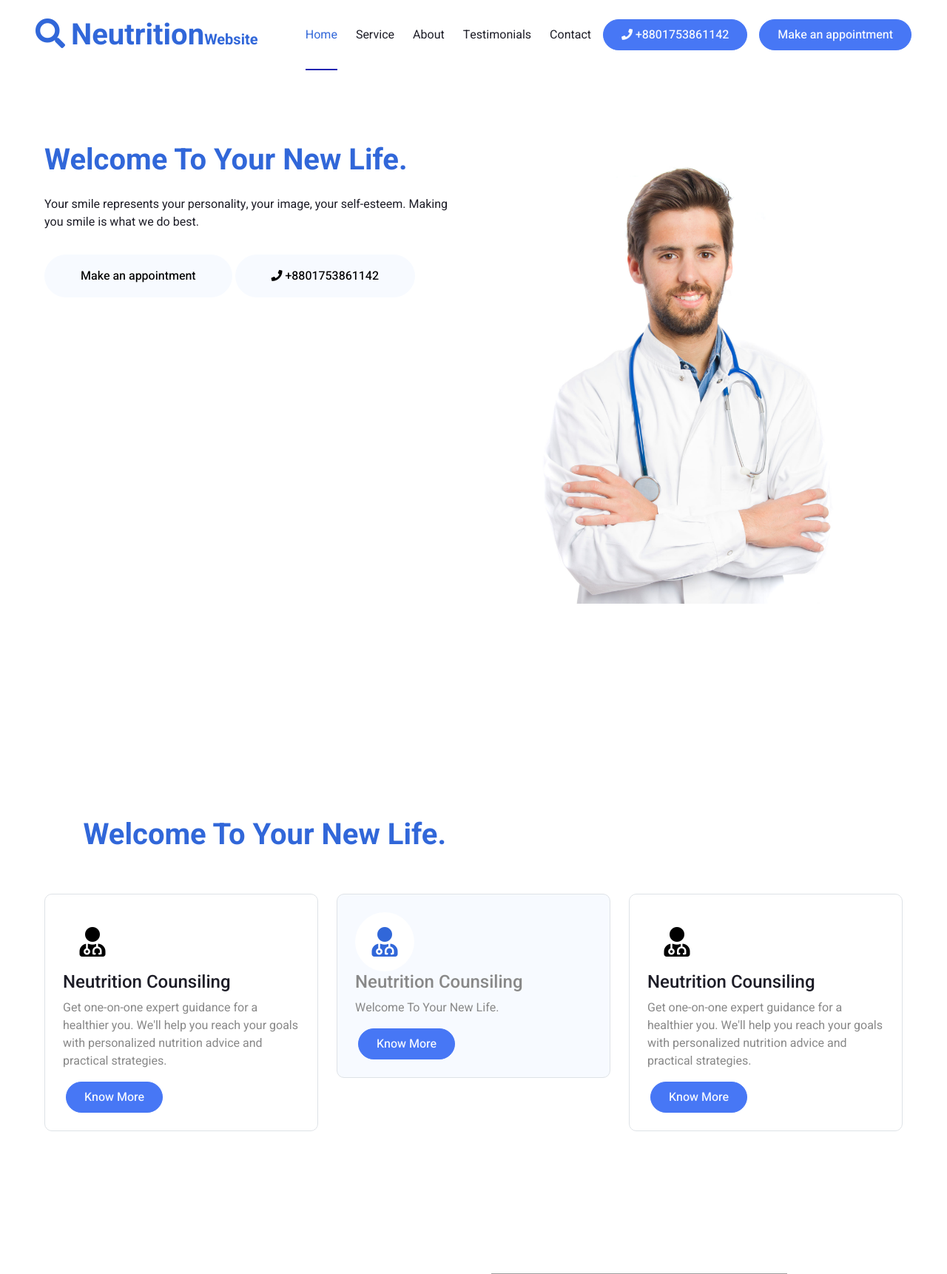
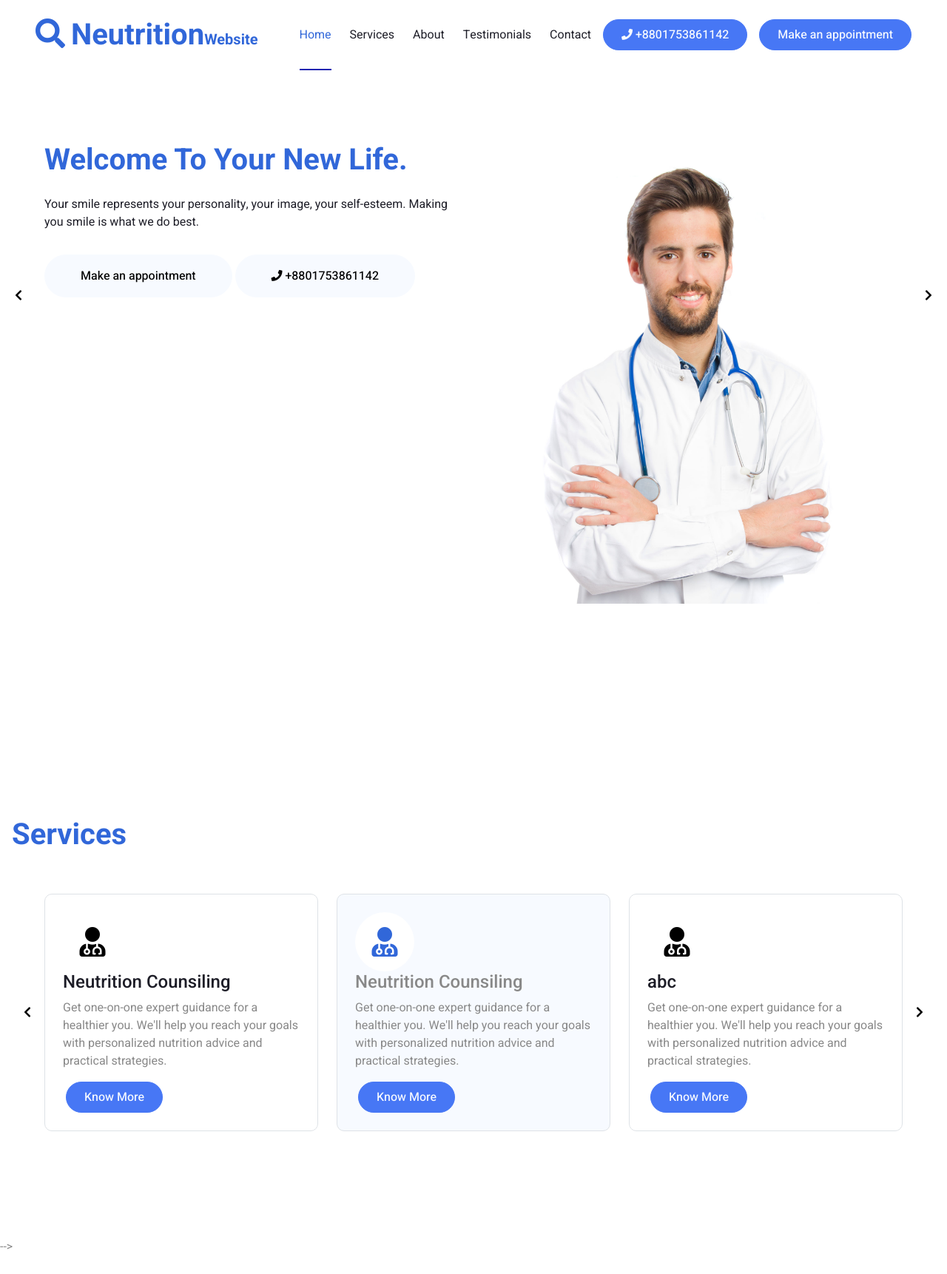
Before and after one commit to Tajakka27/neutrition, a Django app: page / in a window 1280 px wide. Shown: the top 1722 px of the page at 74% size. Run offline with Django 5.2, Linux system fonts and the light colour scheme; data comes from the database, SQL or seed files in the repository; some libraries are stand-ins or nearby versions; grey boxes are pictures that could not be loaded.

Commit message:
linking done and also carousel bug fixed
linking done and also carousel bug fixed

yet to fix bugs:

--- sticky button
--- length of each card set
----hover effect
----phone numbers did not appear in the extra pages

```diff
--- a/nutrition_web/static/js/main.js
+++ b/nutrition_web/static/js/main.js
@@ -68,8 +68,12 @@
     });
 
 
+
     // Testimonials carousel
-    $(".testimonial-carousel").owlCarousel({
+    // Testimonials carousel
+    $(".testimonial-carousel").each(function(index) {
+        var $testimonialCarousel = $(this);
+        $testimonialCarousel.owlCarousel({
           autoplay: true,
           smartSpeed: 1000,
           margin: 25,
@@ -77,19 +81,21 @@
           loop: true,
           center: true,
           responsive: {
-            0:{
-                items:1
-            },
-            576:{
-                items:1
-            },
-            768:{
-                items:2
-            },
-            992:{
-                items:3
+            0: { items: 1 },
+            576: { items: 1 },
+            768: { items: 2 },
+            992: { items: 3 }
           }
-        }
+        });
+
+        // Content change buttons
+        $testimonialCarousel.parent().find(".owl-prev").click(function () {
+          $testimonialCarousel.trigger("prev.owl.carousel");
+        });
+
+        $testimonialCarousel.parent().find(".owl-next").click(function () {
+          $testimonialCarousel.trigger("next.owl.carousel");
+        });
     });
 
 
--- a/nutrition_web/templates/base.html
+++ b/nutrition_web/templates/base.html
@@ -59,10 +59,10 @@
                 <div class="collapse navbar-collapse" id="navbarCollapse">
                     <div class="navbar-nav ms-auto py-0">
                         <a href="index.html" class="nav-item nav-link active">Home</a>
-                        <a href="service.html" class="nav-item nav-link">Service</a>
-                        <a href="about.html" class="nav-item nav-link">About</a>
+                        <a href="#services" class="nav-item nav-link" >Services</a>
+                        <a href="#about" class="nav-item nav-link">About</a>
                         <!-- <a href="project.html" class="nav-item nav-link">Project</a> -->
-                        <a href="testimonial.html" class="nav-item nav-link">Testimonials</a>
+                        <a href="#testimonial" class="nav-item nav-link">Testimonials</a>
                         <!-- <div class="nav-item dropdown">
                             <a href="#" class="nav-link dropdown-toggle" data-bs-toggle="dropdown">Pages</a>
                             <div class="dropdown-menu m-0">
@@ -71,13 +71,13 @@
                                 <a href="404.html" class="dropdown-item">404 Page</a>
                             </div>
                         </div> -->
-                        <a href="/appointment" class="nav-item nav-link">Contact</a>
+                        <a href="#contact" class="nav-item nav-link">Contact</a>
                     </div>
                     <!-- <butaton type="button" class="btn text-secondary ms-3" data-bs-toggle="modal" data-bs-target="#searchModal"><i class="fa fa-search"></i></butaton> -->
                     <a href="https://htmlcodex.com/startup-company-website-template"
                         class="btn btn-secondary text-light rounded-pill py-2 px-4 ms-3"><i class="fa fa-phone"
                             style="font-size:15px"></i> {{ personal_info.phone}}</a>
-                    <a href="https://htmlcodex.com/startup-company-website-template"
+                    <a href="/appointment"
                         class="btn btn-secondary text-light rounded-pill py-2 px-4 ms-3">Make an appointment</a>
                 </div>
             </nav>
@@ -109,11 +109,12 @@
                             </div>
                         </div>
                         <div class="col-md-6 col-lg-6">
-                            <h5 class="text-white mb-4">Popular Links</h5>
-                            <a class="btn btn-link" href="">About Us</a>
-                            <a class="btn btn-link" href="">Sevices</a>
-                            <a class="btn btn-link" href="">Testimonials</a>
-                            <a class="btn btn-link" href="/appointment">Contact Us</a>
+                            <h5 class="text-white mb-4">Links</h5>
+                            <a class="btn btn-link" href="#services">services</a>
+                            <a class="btn btn-link" href="#about">About Us</a>
+                            <a class="btn btn-link" href="#testimonial">Testimonials</a>
+                            <a class="btn btn-link" href="#contact">Contact Us</a>
+                            <a class="btn btn-link" href="/appointment">Make an appointment</a>
                             <!-- <a class="btn btn-link" href="">Career</a> -->
                         </div>
                     </div>
--- a/nutrition_web/templates/home.html
+++ b/nutrition_web/templates/home.html
@@ -10,7 +10,7 @@
       <div class="col-lg-6 text-center text-lg-start">
         <h1 class="text-primary mb-4 animated zoomIn">{{ personal_info.motto }}</h1>
         <p class="text-dark pb-3 animated zoomIn">{{ personal_info.short_description }}</p>
-        <a href="" class="btn btn-light py-sm-3 px-sm-5 rounded-pill animated slideInRight ">Make an
+        <a href="/appointment" class="btn btn-light py-sm-3 px-sm-5 rounded-pill animated slideInRight ">Make an
           appointment</a>
         <a href="" class="btn btn-light py-sm-3 px-sm-5 rounded-pill me-3 animated slideInLeft"><i class="fa fa-phone"
             style="font-size:15px"></i> {{ personal_info.phone}}</a>
@@ -25,13 +25,74 @@
 
 
 <!--hero ened -->
+<!-- Testimonial Start -->
+<div id="testimonial" class="container-fluid bg-primary testimonial py-5 my-5 wow fadeInUp" data-wow-delay="0.1s">
+  <h1 class="position-relative text-primary ps-1">Services</h1>
+  <div class="container-fluid py-5 px-lg-5 position-relative">
+    <div id="testimonial-carousel" class="owl-carousel testimonial-carousel">
+      <div class="testimonial-item bg-transparent border rounded  p-4">
+        <div
+          style="width: 80px; height: 80px; border-radius: 50%; background-color: white; display: flex; justify-content: center; align-items: center;">
+          <i class="	fa fa-user-md" style="font-size: 40px; color:black"></i>
+        </div>
+        <h4>Neutrition Counsiling</h4>
+        <p>
+          Get one-on-one expert guidance for a healthier you. We'll help you reach your goals with
+          personalized nutrition advice and practical strategies.
+        </p>
+        <a href="https://htmlcodex.com/startup-company-website-template"
+          class="btn btn-secondary text-light rounded-pill py-2 px-4 ms-1 text-center">Know More</a>
+
+      </div>
+
+
+      <div class="testimonial-item bg-transparent border rounded  p-4">
+        <div
+          style="width: 80px; height: 80px; border-radius: 50%; background-color: white; display: flex; justify-content: center; align-items: center;">
+          <i class="	fa fa-user-md" style="font-size: 40px; color:black"></i>
+        </div>
+        <h4>abc</h4>
+        <p>
+          Get one-on-one expert guidance for a healthier you. We'll help you reach your goals with
+          personalized nutrition advice and practical strategies.
+        </p>
+        <a href="https://htmlcodex.com/startup-company-website-template"
+          class="btn btn-secondary text-light rounded-pill py-2 px-4 ms-1 text-center">Know More</a>
+
+      </div>
+
+      <div class="testimonial-item bg-transparent border rounded  p-4">
+        <div
+          style="width: 80px; height: 80px; border-radius: 50%; background-color: white; display: flex; justify-content: center; align-items: center;">
+          <i class="	fa fa-user-md" style="font-size: 40px; color:black"></i>
+        </div>
+        <h4>Neutrition Counsiling</h4>
+        <p>
+          Get one-on-one expert guidance for a healthier you. We'll help you reach your goals with
+          personalized nutrition advice and practical strategies.
+        </p>
+        <a href="https://htmlcodex.com/startup-company-website-template"
+          class="btn btn-secondary text-light rounded-pill py-2 px-4 ms-1 text-center">Know More</a>
+
+      </div>
+    </div>
+    <!-- Content change buttons -->
+    <button class="owl-prev"
+      style="position: absolute; top: 50%; left: 0; transform: translateY(-50%); width: 50px; padding: 20px 10px; height: 100px; background-color: transparent; border: none;"><i
+        class="fa fa-chevron-left"></i></button>
+    <button class="owl-next"
+      style="position: absolute; top: 50%; right: 0; transform: translateY(-50%); width: 50px; padding: 20px 10px; height: 100px; background-color: transparent; border: none;"><i
+        class="fa fa-chevron-right"></i></button>
+  </div>
+</div>
+<!-- Testimonial End -->
 
 
 
 
-<!-- Testimonial Start -->
-<div class="container-fluid testimonial py-5 my-5 wow fadeInUp" data-wow-delay="0.1s">
-  <h1 class="position-relative text-primary" style="padding-left: 8%;">{{ personal_info.motto }}</h1>
+<!-- Sevices Start -->
+<!-- <div id="services" class="container-fluid testimonial py-5 my-5 wow fadeInUp" data-wow-delay="0.1s">
+  <h1 class="position-relative text-primary" style="padding-left: 8%;">Sevices</h1>
   <div class="container-fluid py-5 px-lg-5">
     <div class="owl-carousel testimonial-carousel">
       <div class="testimonial-item bg-transparent border rounded  p-4">
@@ -41,7 +102,8 @@
         </div>
         <h4>Neutrition Counsiling</h4>
         <p>
-          {{ personal_info.motto }}
+          Get one-on-one expert guidance for a healthier you. We'll help you reach your goals with
+          personalized nutrition advice and practical strategies.
         </p>
         <a href="https://htmlcodex.com/startup-company-website-template"
           class="btn btn-secondary text-light rounded-pill py-2 px-4 ms-1 text-center">Know More</a>
@@ -89,14 +151,18 @@
           class="btn btn-secondary text-light rounded-pill py-2 px-4 ms-1 text-center">Know More</a>
 
       </div>
+
     </div>
+     <!-- Content change buttons -->
+     <button class="owl-prev" style="position: absolute; top: 50%; left: 0; transform: translateY(-50%); width: 50px; padding: 20px 10px; height: 100px; background-color: transparent; border: none;"><i class="fa fa-chevron-left"></i></button>
+     <button class="owl-next" style="position: absolute; top: 50%; right: 0; transform: translateY(-50%); width: 50px; padding: 20px 10px; height: 100px; background-color: transparent; border: none;"><i class="fa fa-chevron-right"></i></button>
   </div>
-</div>
-<!-- Testimonial End -->
+</div> -->
+
 
 
 <!-- About Start -->
-<div class="container-fluid py-5">
+<div class="container-fluid py-5" id="about">
   <div class="container-fluid px-lg-5">
     <div class="row g-5">
       <div class="col-lg-6 wow fadeInUp" data-wow-delay="0.1s">
@@ -124,7 +190,7 @@
         <div class="d-flex align-items-center mt-4">
           <a class="btn btn-light text-primary rounded-pill py-2 px-xl-5 ms-1" href="/about_us_more"
             style="border-color: #3167d9;">Read More</a>
-          <a class="btn btn-secondary text-light rounded-pill py-2 px-xl-5 ms-1" href="">Make an
+          <a class="btn btn-secondary text-light rounded-pill py-2 px-xl-5 ms-1" href="/appointment">Make an
             appointment</a>
           <!-- <a class="btn btn-outline-primary btn-square me-3" href=""><i class="fab fa-facebook-f"></i></a>
                             <a class="btn btn-outline-primary btn-square me-3" href=""><i class="fab fa-twitter"></i></a>
@@ -141,11 +207,12 @@
 <!-- About End -->
 
 
+
 <!-- Testimonial Start -->
-<div class="container-fluid bg-primary testimonial py-5 my-5 wow fadeInUp" data-wow-delay="0.1s">
+<div id="testimonial" class="container-fluid bg-primary testimonial py-5 my-5 wow fadeInUp" data-wow-delay="0.1s">
   <h1 class="position-relative text-primary ps-1">Testimonials from our patients</h1>
-  <div class="container-fluid py-5 px-lg-5">
-    <div class="owl-carousel testimonial-carousel">
+  <div class="container-fluid py-5 px-lg-5 position-relative">
+    <div id="testimonial-carousel" class="owl-carousel testimonial-carousel">
       {% for testimonial in testimonials %}
       <div class="testimonial-item bg-transparent border rounded text-white p-4">
         <i class="fa fa-quote-left fa-2x mb-3"></i>
@@ -161,13 +228,23 @@
       </div>
       {% endfor %}
     </div>
+    <!-- Content change buttons -->
+    <button class="owl-prev"
+      style="position: absolute; top: 50%; left: 0; transform: translateY(-50%); width: 50px; padding: 20px 10px; height: 100px; background-color: transparent; border: none;"><i
+        class="fa fa-chevron-left"></i></button>
+    <button class="owl-next"
+      style="position: absolute; top: 50%; right: 0; transform: translateY(-50%); width: 50px; padding: 20px 10px; height: 100px; background-color: transparent; border: none;"><i
+        class="fa fa-chevron-right"></i></button>
   </div>
 </div>
 <!-- Testimonial End -->
 
 
-<!-- Team Start -->
-<div class="container-fluid py-5 position-relative">
+
+
+
+<!-- Contact us Start -->
+<div class="container-fluid py-5 position-relative" id="contact">
   <h1 class="position-relative text-primary ps-1 mb-5">Contact us for more information</h1>
   <br>
   <div class="row">
@@ -213,7 +290,7 @@
 </div>
 
 
-<!-- Team End -->
+<!-- contact us End -->
 
 
 
```
Lines whose indentation alone changed are shown as unchanged.
